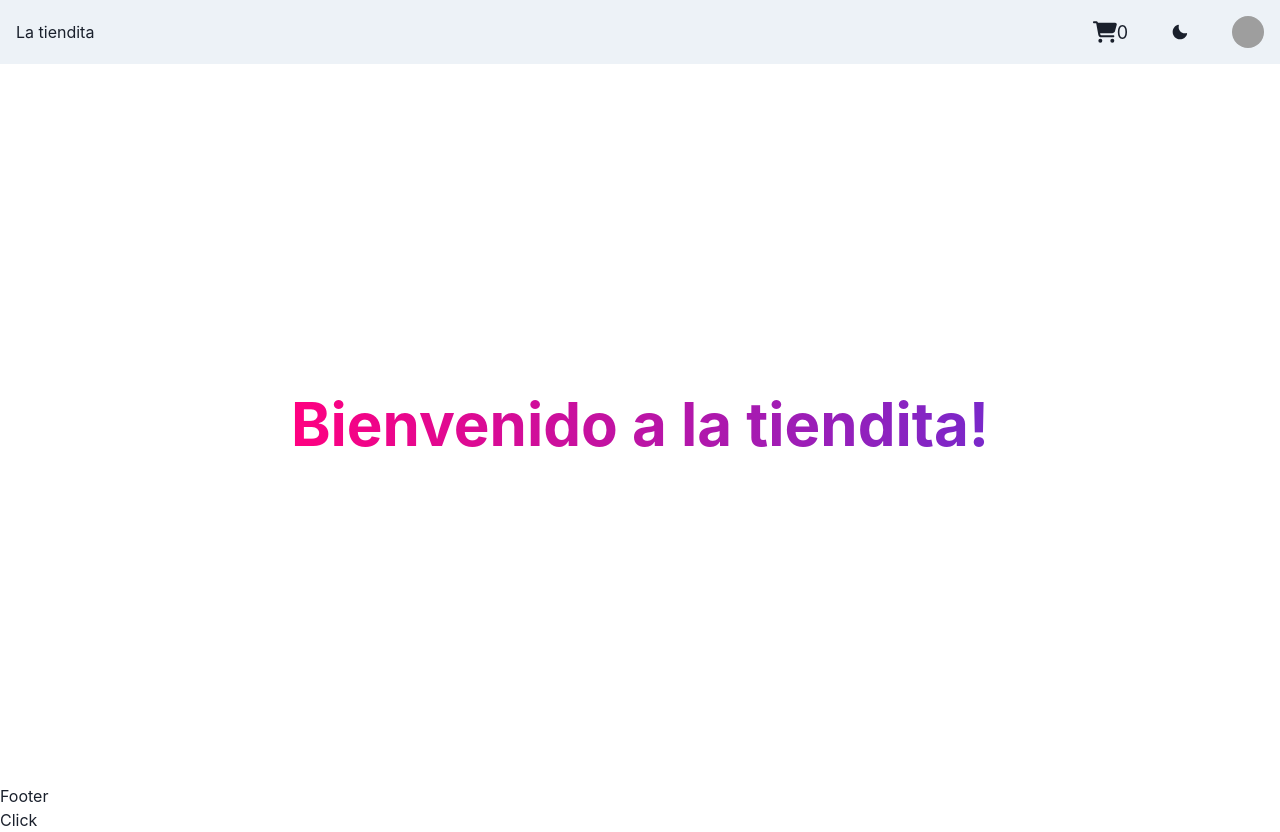
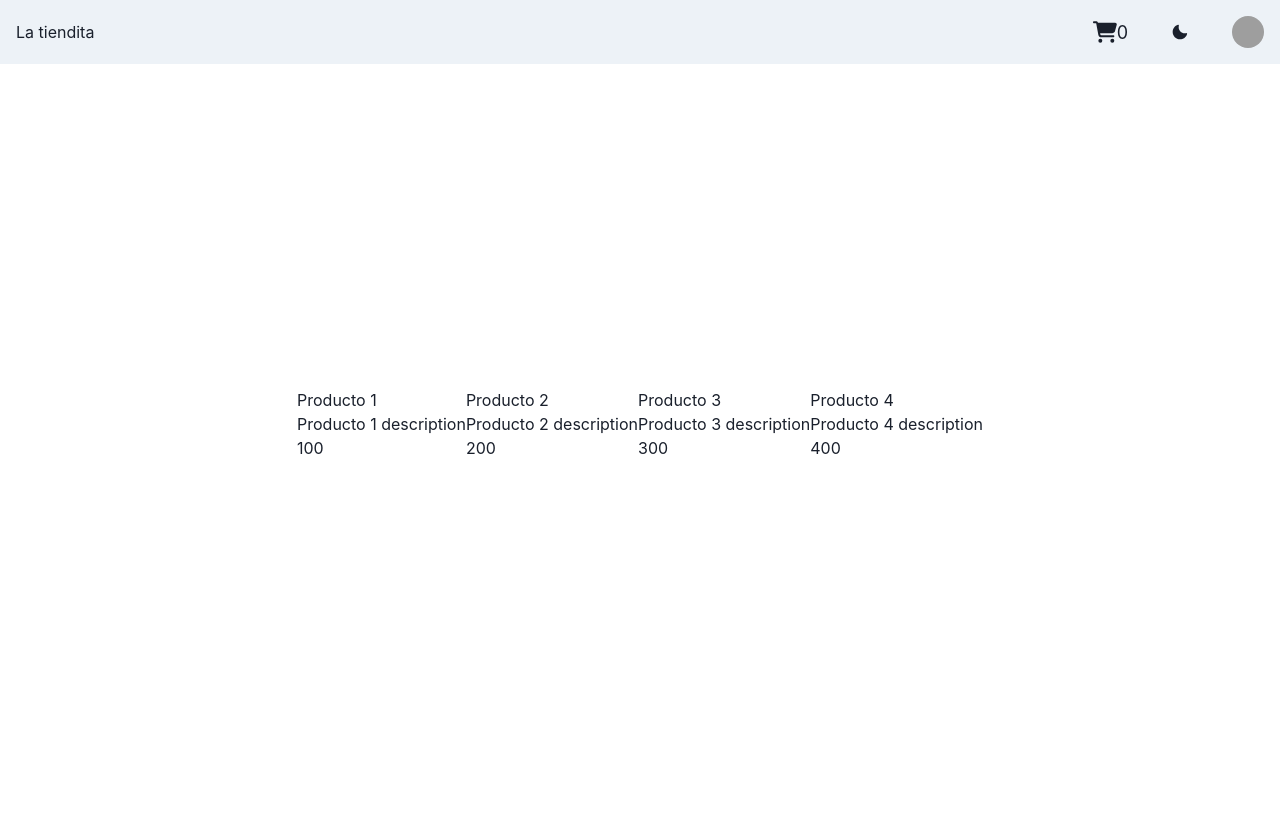
Before and after one commit to franSixto/ecommerce, a React (Vite) app: page / in a window 1280 px wide. After the commit the page ends 800 px from the top, so only its background shows below. Built offline with nearby package versions, Linux system fonts and the light colour scheme; grey boxes are pictures that could not be loaded.

Commit message:
subo avance de cards

```diff
--- a/src/App.jsx
+++ b/src/App.jsx
@@ -1,6 +1,8 @@
+import { useEffect } from "react";
 import { ChakraProvider } from "@chakra-ui/react";
 import ItemListContainer from "./components/ItemListContainer/ItemListContainer";
 import MainLayout from "./layout/MainLayout";
+import { ProductData } from "./data/productData";
 
 function App() {
 
@@ -8,7 +10,7 @@ function App() {
     <ChakraProvider>
 
     <MainLayout>
-      <ItemListContainer greeting="Bienvenido a la tiendita!"/>
+      <ItemListContainer greeting="Bienvenido a la tiendita!" products={ProductData} />
     </MainLayout>
 
     </ChakraProvider>
--- a/src/components/ItemListContainer/ItemListContainer.jsx
+++ b/src/components/ItemListContainer/ItemListContainer.jsx
@@ -1,6 +1,8 @@
 import { Box, Text, Flex } from "@chakra-ui/react";
 
-const ItemListContainer = ({ greeting }) => {
+const ItemListContainer = ({ greeting, products }) => {
+
+    console.log(products);
     return(
         <Box
         width={'100vw'}
@@ -9,14 +11,19 @@ const ItemListContainer = ({ greeting }) => {
         alignItems={'center'}
         justifyContent={'center'}>
             <Flex>
-                <Text
-                    bgGradient='linear(to-l, #7928CA, #FF0080)'
-                    bgClip='text'
-                    fontSize='6xl'
-                    fontWeight='bold'
-                    >
-                    {greeting}
-                </Text>
+                {
+                    products.map(
+                        (product) => {
+                            return (
+                              <Box>
+                                <h2>{product.name}</h2>
+                                <p>{product.description}</p>
+                                <p>{product.price}</p>
+                              </Box>
+                            )
+                    }
+                )
+                }
             </Flex>
         </Box>
     )
--- /dev/null
+++ b/src/data/productData.js
@@ -0,0 +1,30 @@
+export const ProductData = [
+    {
+        id: 1,
+        name: "Producto 1",
+        price:100,
+        description:"Producto 1 description",
+        image: "https://via.placeholder.com/150",
+    },
+    {
+        id: 2,
+        name: "Producto 2",
+        price:200,
+        description:"Producto 2 description",
+        image: "https://via.placeholder.com/150",
+    },
+    {
+        id: 3,
+        name: "Producto 3",
+        price:300,
+        description:"Producto 3 description",
+        image: "https://via.placeholder.com/150",
+    },
+    {
+        id: 4,
+        name: "Producto 4",
+        price:400,
+        description:"Producto 4 description",
+        image: "https://via.placeholder.com/150",
+    },
+]
--- a/src/layout/MainLayout.jsx
+++ b/src/layout/MainLayout.jsx
@@ -3,18 +3,10 @@ import NavBar from "../components/NavBar/NavBar";
 
 const MainLayout = ({children}) => {
 
-    const footerDivRef = useRef(null);
-    const handleClick = () => {
-        footerDivRef.current.innerHTML = "Footer nuevo"
-        footerDivRef.current.setAttribute("class", "footer-new")
-    };
-
     return (
         <div>
             <NavBar/>
             {children}
-            <div ref={footerDivRef}>Footer</div>
-            <div onClick={handleClick}>Click</div>
         </div>
     );
 }
```
